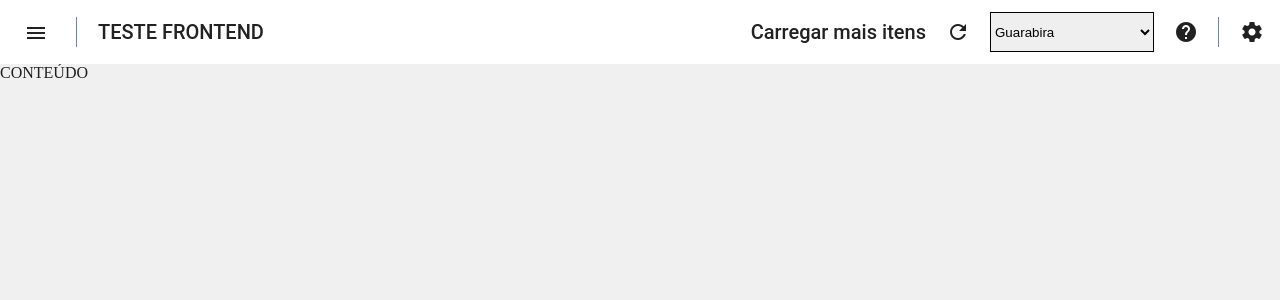
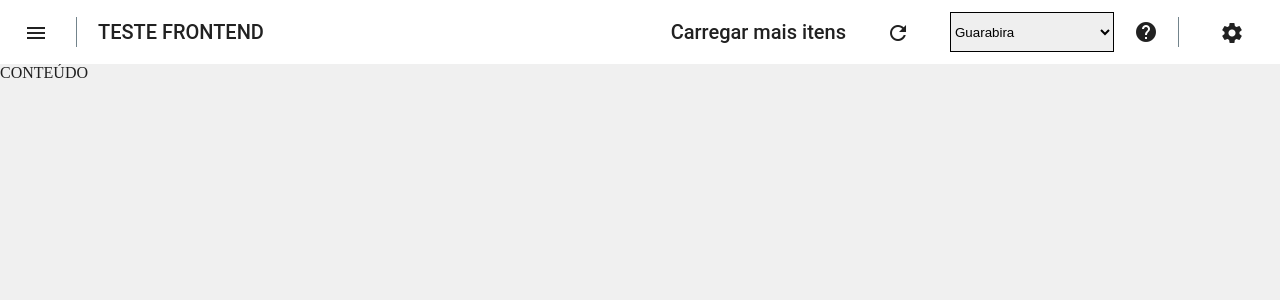
Before and after one commit to airtonferreira/app-contrato, an Angular app: page / in a window 1280 px wide. Shown: the top 300 px of the page. Built offline with nearby package versions, Linux system fonts and the light colour scheme.

Commit message:
Details for dashboard toolbar

```diff
--- a/src/app/dashboard/dashboard.component.html
+++ b/src/app/dashboard/dashboard.component.html
@@ -6,9 +6,12 @@
   <span>TESTE FRONTEND</span>
   <span class="spacer"></span>
   <span class="space-items">Carregar mais itens</span>
+
+  <button mat-flat-button>
     <i class="material-icons">
       refresh
     </i>
+  </button>
 
   <select class="space-items">
     <option disabled>Selecione um Município</option>
@@ -21,9 +24,13 @@
     help
   </i>
   <span class="hrVertical"></span>
+
+  <button mat-flat-button>
     <i class="material-icons">
       settings
     </i>
+  </button>
+
 </mat-toolbar>
 
 <mat-sidenav-container class="sidenav-container">
```
Lines whose indentation alone changed are shown as unchanged.
